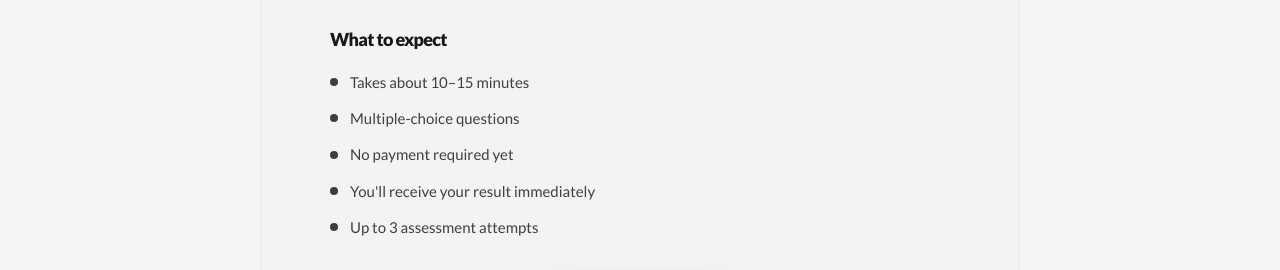
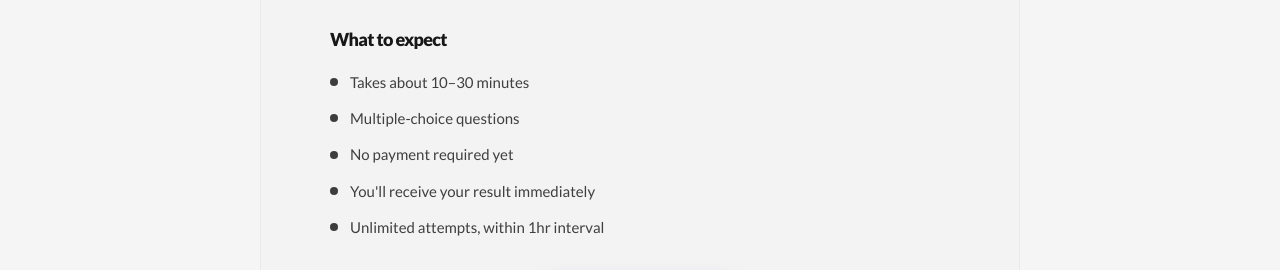
Before and after one commit to chinetEmpire/innovatio, a Next.js app: page /enroll in a window 1280 px wide. Shown: the part 415-685 px from the top of the page. Built offline with nearby package versions, Linux system fonts and the light colour scheme.

Commit message:
Update enroll page assessment expectations

```diff
--- a/components/EnrollNowPage.tsx
+++ b/components/EnrollNowPage.tsx
@@ -45,11 +45,11 @@ export default function EnrollNowPage() {
           <div className="mt-8 max-w-[620px] mx-auto">
             <h2 className="text-[18px] font-black tracking-[-0.04em] text-[#171717]">What to expect</h2>
             <ul className="mt-4 space-y-3 text-[15px] leading-relaxed text-[#3f3f3f]">
-              <li className="flex items-center gap-3"><span className="inline-block h-2 w-2 rounded-full bg-[#3d3d3d]" />Takes about 10–15 minutes</li>
+              <li className="flex items-center gap-3"><span className="inline-block h-2 w-2 rounded-full bg-[#3d3d3d]" />Takes about 10–30 minutes</li>
               <li className="flex items-center gap-3"><span className="inline-block h-2 w-2 rounded-full bg-[#3d3d3d]" />Multiple-choice questions</li>
               <li className="flex items-center gap-3"><span className="inline-block h-2 w-2 rounded-full bg-[#3d3d3d]" />No payment required yet</li>
               <li className="flex items-center gap-3"><span className="inline-block h-2 w-2 rounded-full bg-[#3d3d3d]" />You&apos;ll receive your result immediately</li>
-              <li className="flex items-center gap-3"><span className="inline-block h-2 w-2 rounded-full bg-[#3d3d3d]" />Up to 3 assessment attempts</li>
+              <li className="flex items-center gap-3"><span className="inline-block h-2 w-2 rounded-full bg-[#3d3d3d]" />Unlimited attempts, within 1hr interval</li>
             </ul>
 
             <div className="mt-8 flex justify-center">
```
